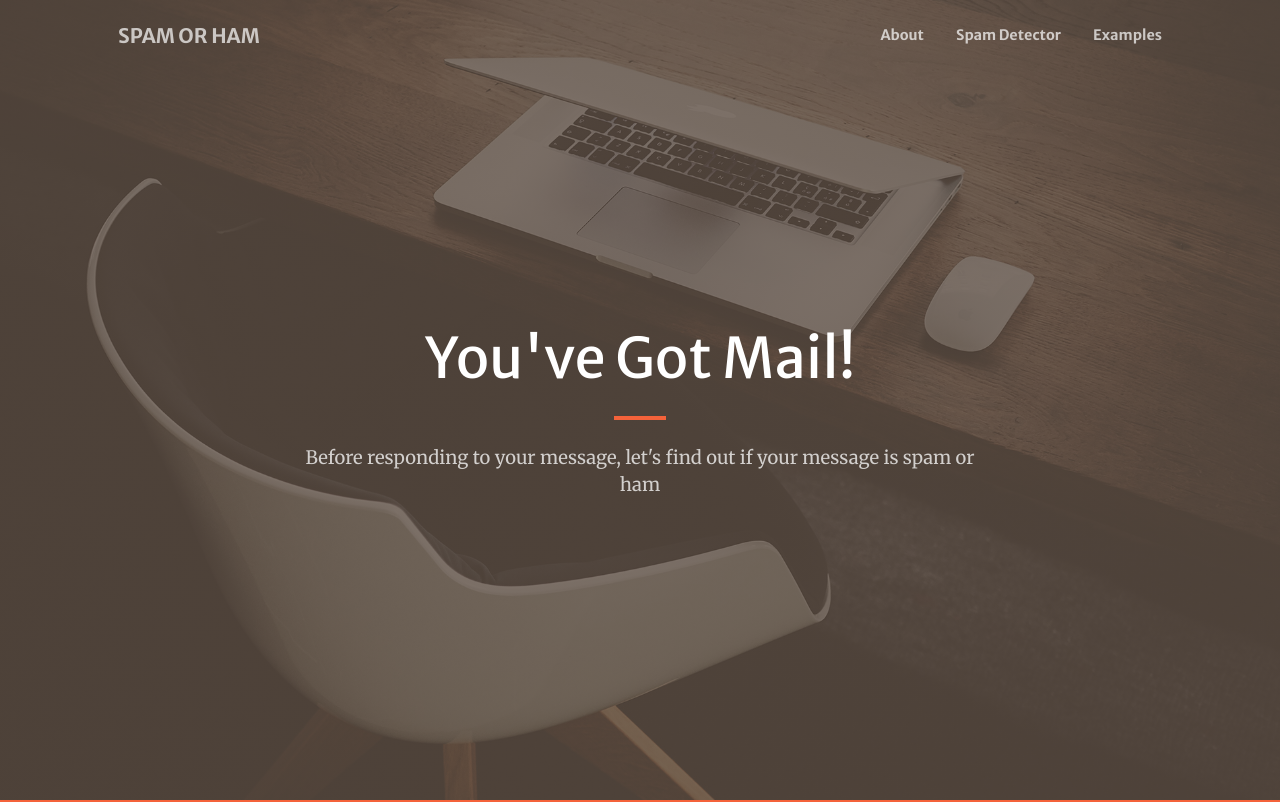
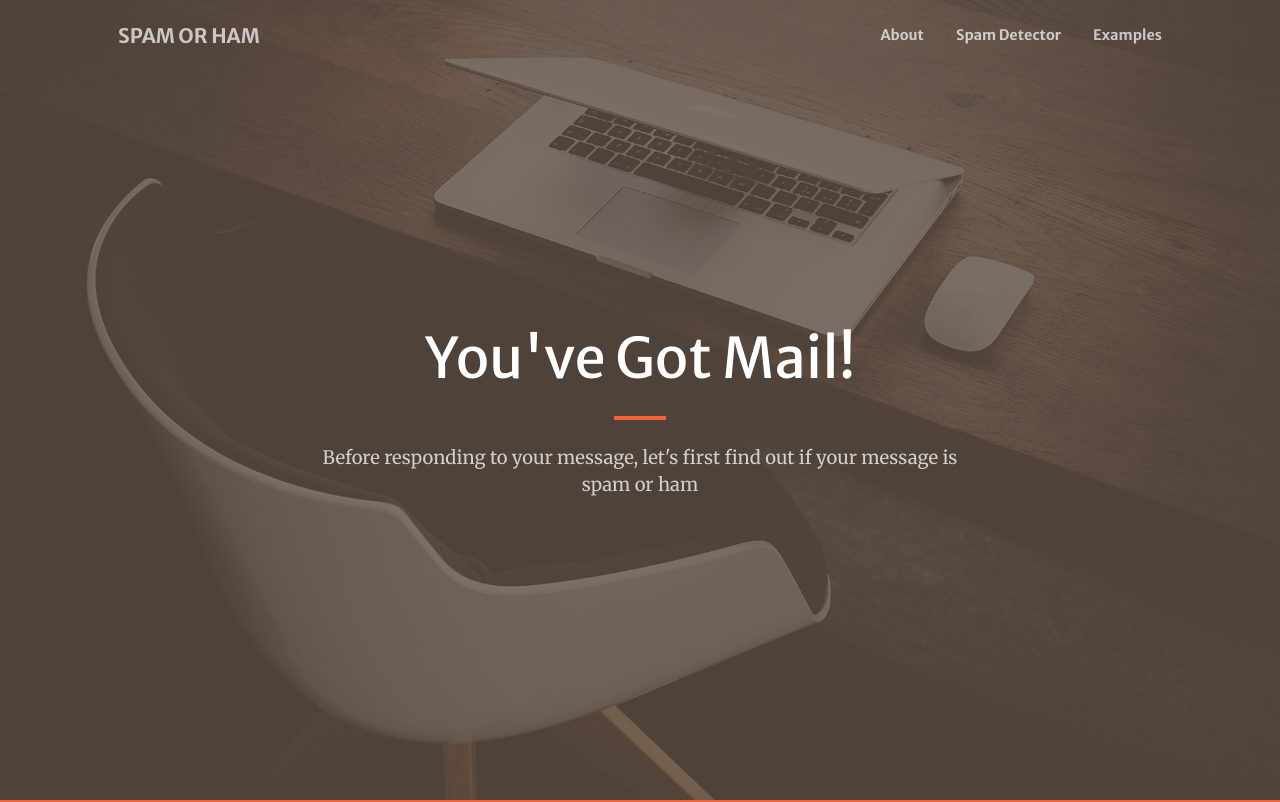
Before and after one commit to hthelander/Project-4, a plain HTML site: page spam_ham_dashboard(spam.index)/templates/index.html in a window 1280 px wide. Shown: the top 802 px of the page. Drawn offline with nearby package versions, Linux system fonts and the light colour scheme; some packages are replaced by stand-ins of ours; a script that the page names is missing.

Commit message:
Update index.html

```diff
--- a/spam_ham_dashboard(spam.index)/templates/index.html
+++ b/spam_ham_dashboard(spam.index)/templates/index.html
@@ -70,7 +70,7 @@
                     <hr class="divider" />
                 </div>
                 <div class="col-lg-8 align-self-baseline">
-                    <p class="text-white-75 mb-5">Before responding to your message, let's find out if your message is
+                    <p class="text-white-75 mb-5">Before responding to your message, let's first find out if your message is
                         spam or ham</p>
 
                 </div>
```
